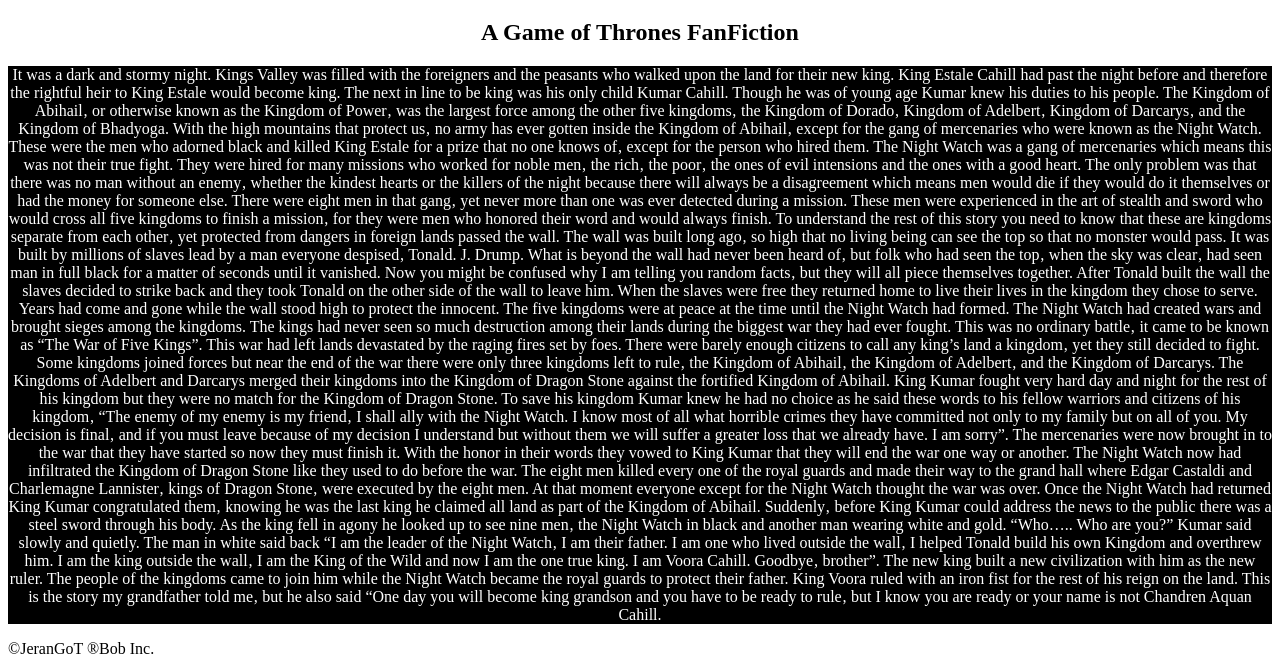
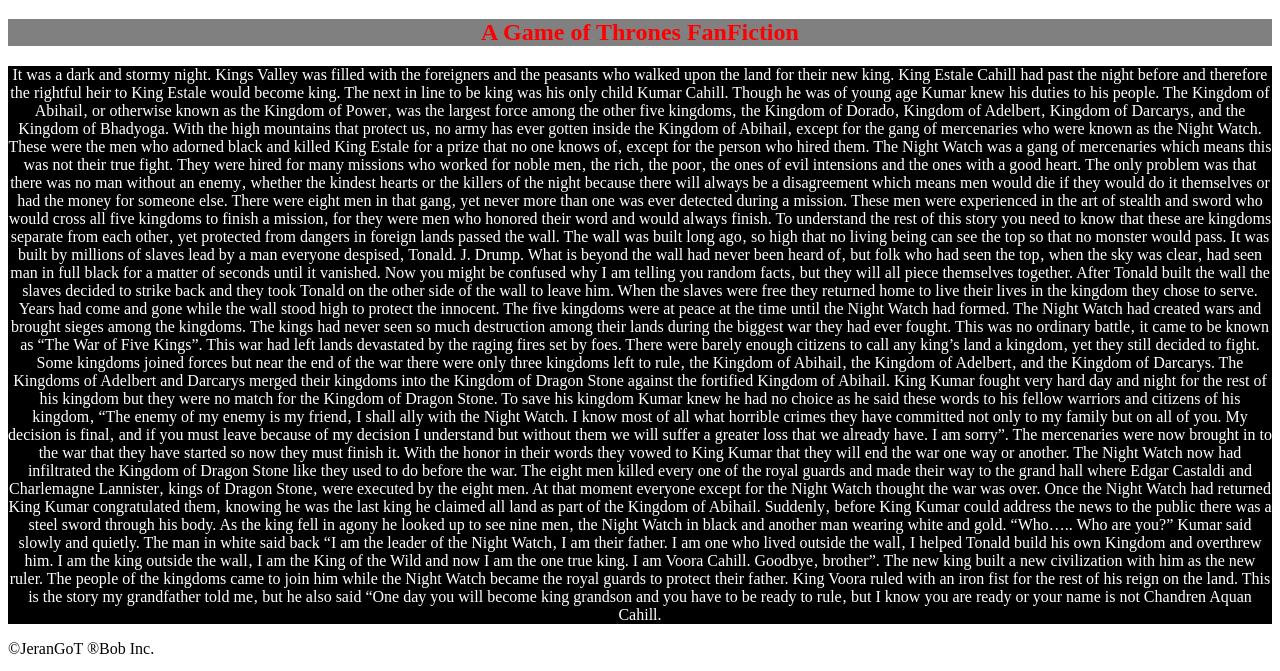
Before and after one commit to JeranJ/Home, a plain HTML site: page Second_Page.html in a window 1280 px wide. Shown: the part 61-732 px from the top of the page. Drawn offline with Linux system fonts and the light colour scheme.

Commit message:
Update Basic.css

```diff
--- a/Basic.css
+++ b/Basic.css
@@ -30,7 +30,7 @@
 	background-color: #000000;
 }
 
-#R{
+#R, #Red{
 	color: red;
 	background-color: rgb(128, 128, 128);
 }
```
